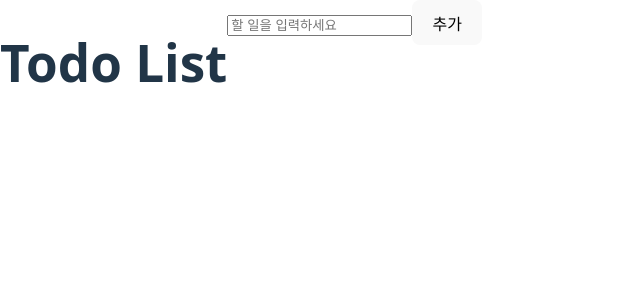
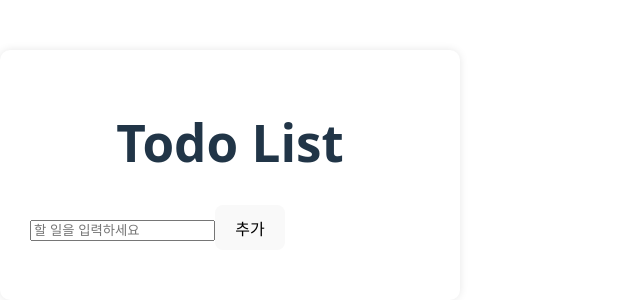
Before and after one commit to namseoyun231/React-TodoList, a React (Vite) app: page / in a window 1280 px wide. Shown: the top 300 px of the page, without its empty margins (0-640 px from the left). Built offline with nearby package versions, Linux system fonts and the light colour scheme.

Commit message:
TodoTemplate수정

```diff
--- a/src/components/TodoTemplate.tsx
+++ b/src/components/TodoTemplate.tsx
@@ -6,14 +6,26 @@ export default function TodoTemplate({
     children: React.ReactNode;
 }){
 // 스타일은 최소화: 기본 레이아웃만 div로 감쌈
-    return <div
-        style={{
-            display: "flex",
-            justifyContent: "center", // 가로 가운데
-            alignItems: "flex-start", // 세로는 위쪽
-            minHeight: "100vh", // 화면 전체 높이 확보
-            backgroundColor: "#ffffff", // 흰 배경 유지
-        }}
-    >
-    {children}</div>;
+    return (
+        <div
+            style={{
+                display: "flex",
+                justifyContent: "center", alignItems: "flex-start",
+                minHeight: "100vh", backgroundColor: "#ffffff",
+            }}
+        >
+            <div
+                style={{
+                    width: "400px",
+                    background: "#fff",
+                    borderRadius: "10px",
+                    padding: "30px",
+                    boxShadow: "0 0 8px rgba(0, 0, 0, 0.1)",
+                    marginTop: "50px",
+                }}
+            >
+                {children}
+            </div>
+        </div>
+    );
 }
--- a/src/components/Todoitem.tsx
+++ b/src/components/Todoitem.tsx
@@ -37,7 +37,6 @@ export default function TodoItem({ todo, onToggle, onRemove }: TodoItemProps) {
                 style={{
                     background: "transparent",
                     border: "none",
-                    color: "#ff6b6b",
                     fontSize: "16px",
                     cursor: "pointer",
                 }}
```
